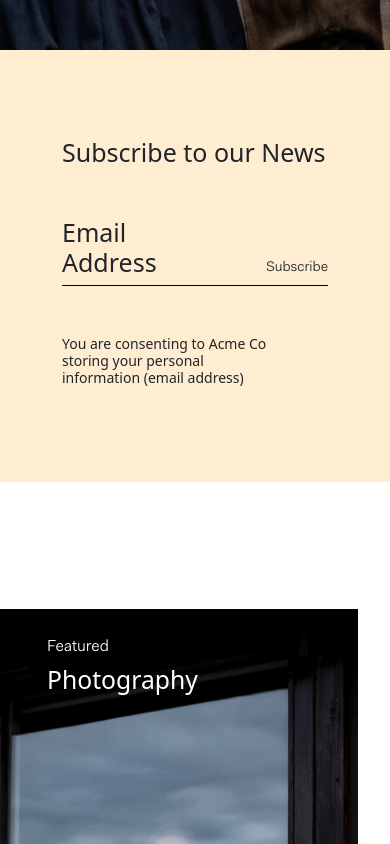
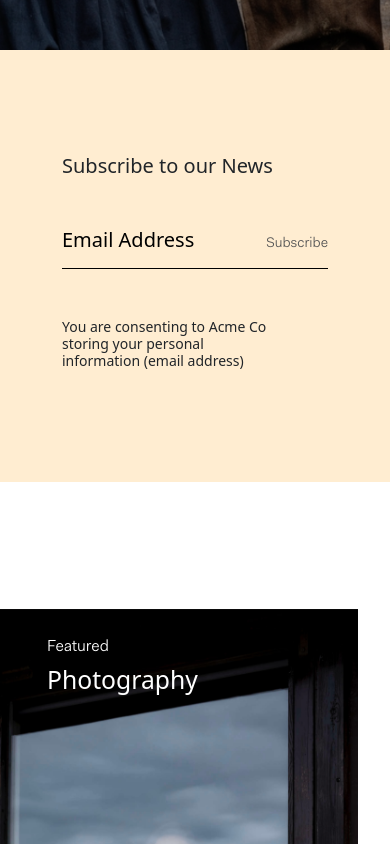
Before and after one commit to Mtlightfoot/artist-website, a React (Vite) app: page / in a window 390 px wide. Shown: the part 2420-3264 px from the top of the page. Built offline with nearby package versions, Linux system fonts and the light colour scheme.

Commit message:
Added new input styling to the subscribe middle container on the page

```diff
--- a/src/components/Subscribe.jsx
+++ b/src/components/Subscribe.jsx
@@ -16,8 +16,10 @@ function Subscribe() {
                     </Col>
                     <Col className='column-2' md={6}>
                         <div className='topBox'>
-                            <h1 className='titleRight columnTitle'>Email Address</h1>
-                            <h2 className='columnSubscribeText'>Subscribe</h2>
+                            <div className="input-group mb-2">
+                                <input type="text" className="form-control titleRight columnTitle" placeholder="Email Address" aria-label="Username" aria-describedby="basic-addon1" />
+                                <button class="btn" type="button" id="button-addon2 inputBtn">Subscribe</button>
+                            </div>
                         </div>
                         <h2 className='consentText'>You are consenting to Acme Co storing your personal information (email address)</h2>
                     </Col>
--- a/src/main.css
+++ b/src/main.css
@@ -384,6 +384,13 @@ input[type=text] {
     line-height: 1.2;
     color: var(--bs-heading-color);
     padding: 0px;
+    background-color: transparent;
+}
+
+input[type=text]:hover,
+input[type=text]:active,
+input[type=text]:focus {
+    background-color: transparent !important;
 }
 
 input[type=text]::placeholder {
@@ -432,11 +439,14 @@ input[type=text]::placeholder {
     .heroImage {
         background-image: url(./HeroImage-tablet@2x.jpg)
     }
-    .footerContainer .columnTitle {
+
+    .footerContainer .columnTitle,
+    .subscribeContainer .columnTitle {
         font-size: 20px;
     }
 
-    .footerContainer .btn[type=button] {
+    .footerContainer .btn[type=button],
+    .subscribeContainer .btn[type=button] {
         font-size: 14px !important;
     }
 }
```
